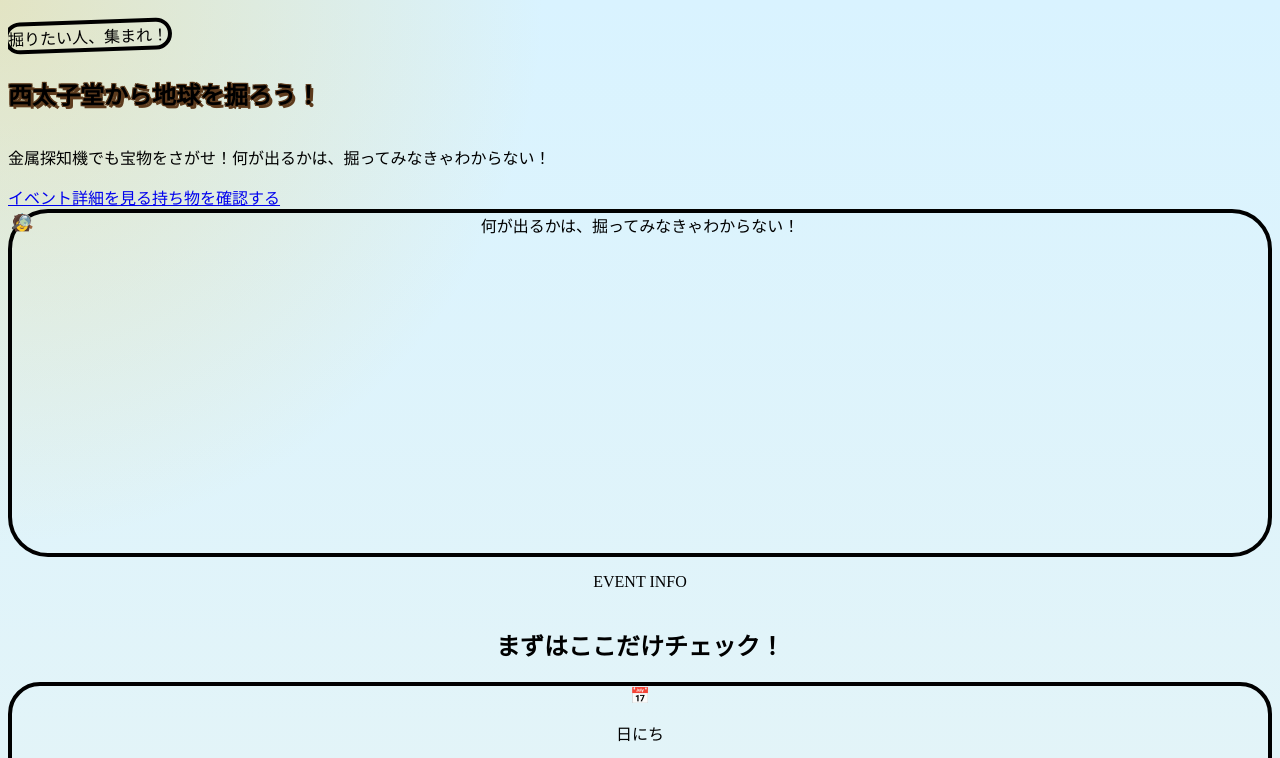
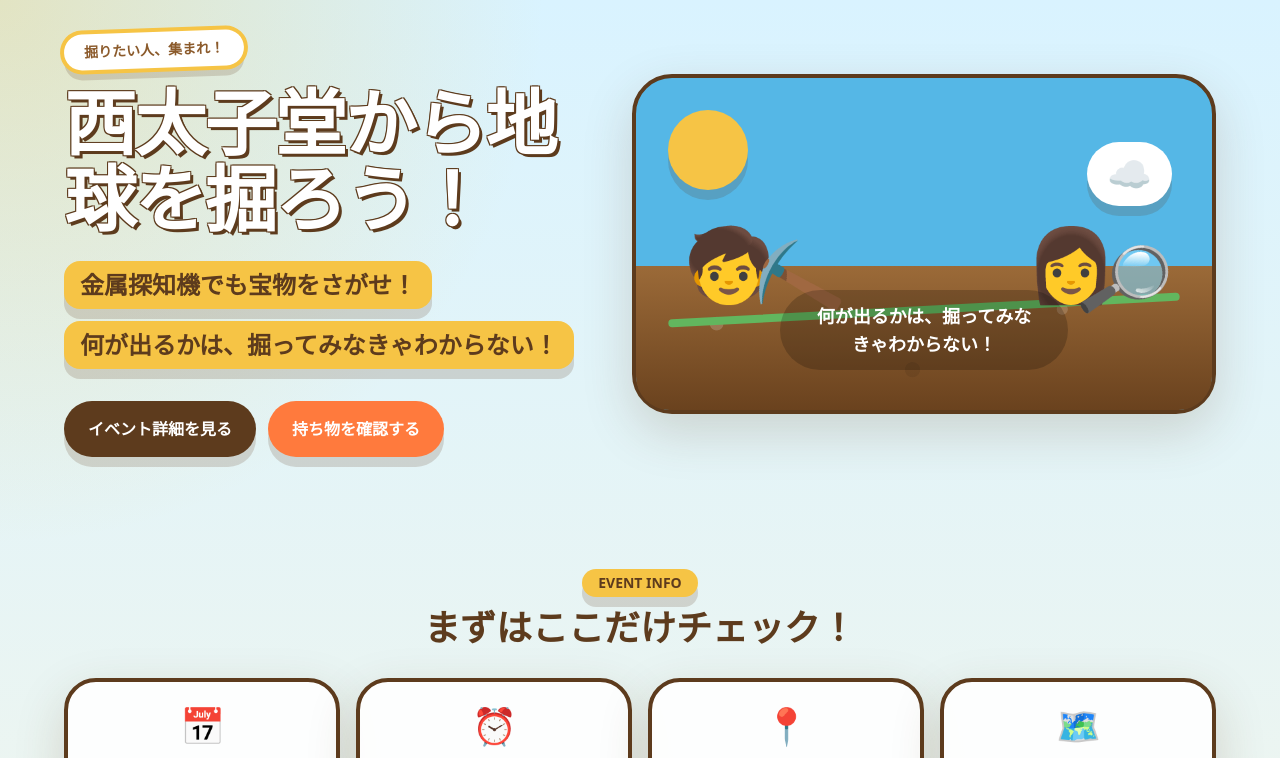
Before and after one commit to tomohide1224/anahori-event-homepage, a Next.js app: page / in a window 1280 px wide. Shown: the top 758 px of the page. Built offline with nearby package versions, Linux system fonts and the light colour scheme.

Commit message:
[jenny] Update global styles for Tailwind CSS v4 theme tokens

```diff
--- a/app/globals.css
+++ b/app/globals.css
@@ -1,6 +1,17 @@
-@tailwind base;
-@tailwind components;
-@tailwind utilities;
+@import "tailwindcss";
+
+@theme {
+  --color-skyAdventure: #55B7E6;
+  --color-soil: #8B5A2B;
+  --color-deepSoil: #5D3B1D;
+  --color-grass: #62B65E;
+  --color-treasure: #F6C445;
+  --color-sunset: #FF7A3D;
+  --color-paper: #FFF7E3;
+  --shadow-sticker: 0 10px 0 rgba(93, 59, 29, 0.18);
+  --shadow-card: 0 18px 50px rgba(93, 59, 29, 0.18);
+  --font-sans: var(--font-rounded), system-ui, sans-serif;
+}
 
 :root {
   color-scheme: light;
```
